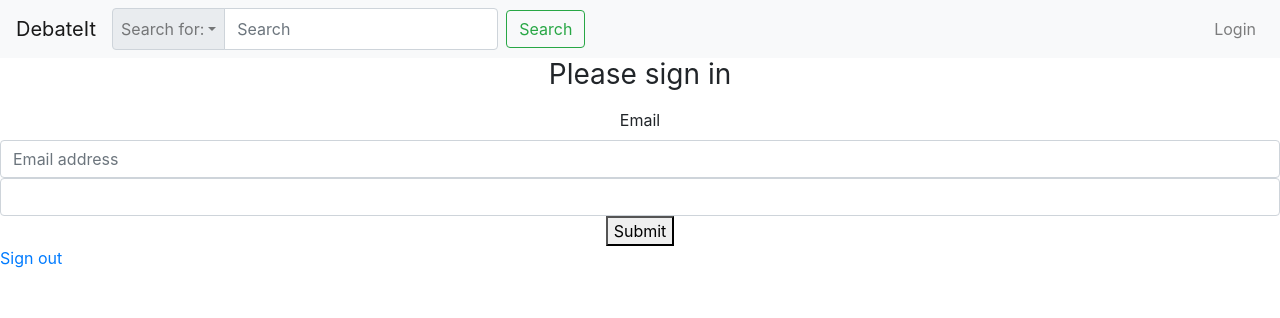
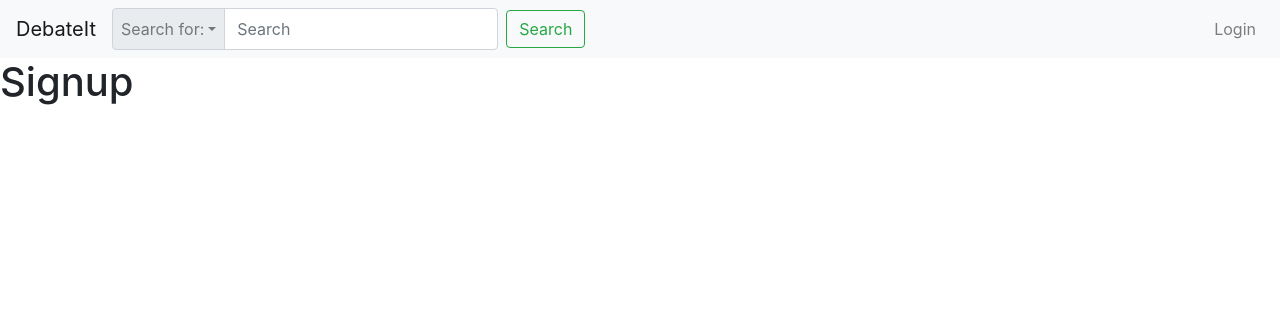
Before and after one commit to WarSame/DebateItPy, a Flask app: page /login in a window 1280 px wide. Shown: the top 318 px of the page. Run offline with Flask 2, Linux system fonts and the light colour scheme; some libraries are stand-ins or nearby versions.

Commit message:
Cleaning up routes, remove original login for oauth version

```diff
--- a/app/routes.py
+++ b/app/routes.py
@@ -1,6 +1,5 @@
 from app import app
 from flask import render_template, redirect, request
-from .forms import EmailPasswordForm
 import redis
 from .models import User, Community, Post
 from .oauth import receive_google_token
@@ -78,30 +77,19 @@ def display_post(post_id):
 
 
 @app.route("/login", methods=["GET", "POST"])
-def login():
-    form = EmailPasswordForm()
-    if form.validate_on_submit():
-        app.logger.info("Posting login")
-        redis.set("user", form.email.data)
-        return redirect("/")
-    app.logger.info("Getting login")
-    return render_template("login.html", form=form)
-
-
-@app.route("/logout")
-def logout():
-    redis.delete("user")
-    return render_template("index.html", user=None)
-
-
-@app.route("/signup", methods=["GET", "POST"])
 def signup():
     if request.method == "POST":
         name = request.form["name"]
         user = User.create(name=name)
         return render_template("user.html", user=user)
     else:
-        return render_template("signup.html")
+        return render_template("login.html")
+
+
+@app.route("/logout")
+def logout():
+    redis.delete("user")
+    return redirect("/")
 
 
 @app.route("/google/token_signin", methods=["POST"])
@@ -116,6 +104,6 @@ def token_signin():
         app.logger.info("Found user by google id {}".format(user))
     else:
         app.logger.info("Didn't find user by google id")
-        User.create(name=user_name, google_id=user_id, email=user_email)
+        user = User.create(name=user_name, google_id=user_id, email=user_email)
     app.logger.info(user_id)
     return render_template("user.html", user=user)
--- a/app/templates/login.html
+++ b/app/templates/login.html
@@ -1,17 +1,6 @@
 {% extends "layout.html" %}
 {% block title %}DebateIt{% endblock %}
 {% block content %}
-
-<div class="text-center">
-    <form method="POST" class="form-signin" action="/login">
-        <h1 class="h3 mb-3 font-weight-normal">Please sign in</h1>
-        {{ form.email.label }} {{ form.email(class_="form-control", placeholder="Email address") }}
-        {{ form.password(class_="form-control") }}
-        {{ form.csrf_token }}
-        <button type="submit" value="Submit">Submit</button>
-    </form>
-</div>
+<h1>Signup</h1>
 <div class="g-signin2" data-onsuccess="onSignIn"></div>
-
-<a href="#" onClick="googleSignOut();">Sign out</a>
 {% endblock %}
--- a/app/templates/signup.html
+++ /dev/null
@@ -1,6 +0,0 @@
-{% extends "layout.html" %}
-{% block title %}DebateIt{% endblock %}
-{% block content %}
-<h1>Signup</h1>
-<div class="g-signin2" data-onsuccess="onSignIn"></div>
-{% endblock %}
```
